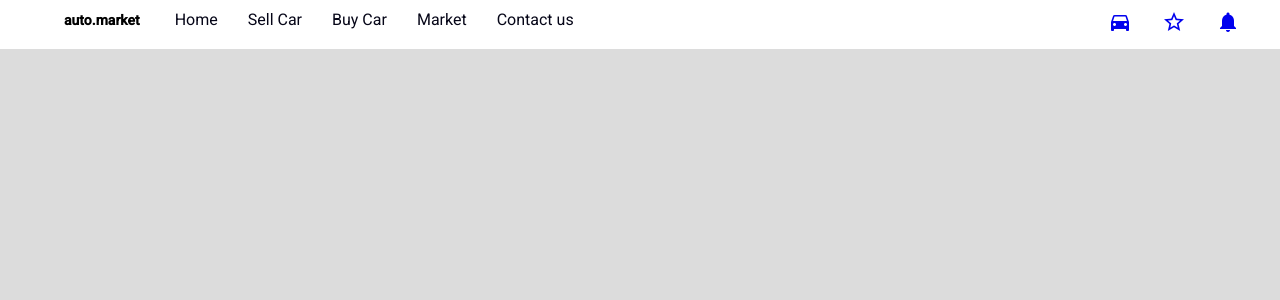
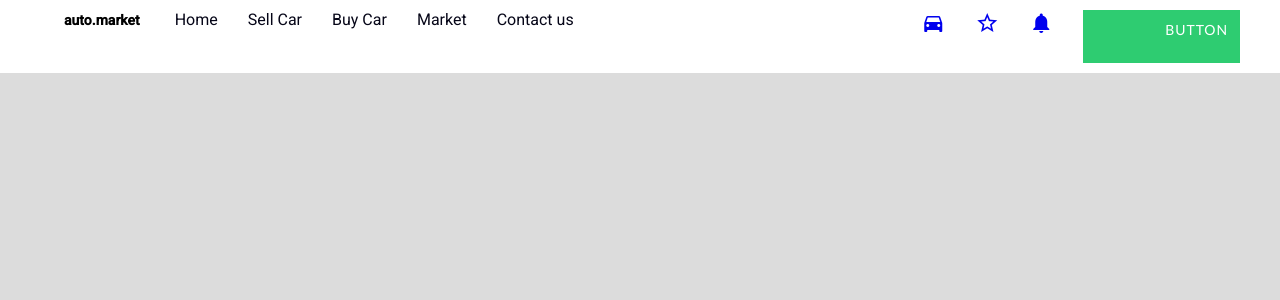
Before and after one commit to 5DaysCode/automarket, an Angular app: page / in a window 1280 px wide. Shown: the top 300 px of the page. Built offline with nearby package versions, Linux system fonts and the light colour scheme.

Commit message:
Some minior changes

```diff
--- a/src/app/header/header.component.html
+++ b/src/app/header/header.component.html
@@ -24,6 +24,10 @@
           ><mat-icon aria-label="Example home icon">notifications</mat-icon></a
         >
       </li>
+
+      <li>
+        <button class="btn btn-2 btn-sep icon-cart">Button</button>
+      </li>
     </ul>
   </div>
 </nav>
--- a/src/app/header/header.component.scss
+++ b/src/app/header/header.component.scss
@@ -60,3 +60,78 @@ nav {
   &:hover {
   }
 }
+
+.btn {
+  border: none;
+  font-family: "Lato";
+  font-size: inherit;
+  color: inherit;
+  background: none;
+  cursor: pointer;
+  display: inline-block;
+  background: $color-orange;
+  text-transform: uppercase;
+  letter-spacing: 1px;
+  font-weight: 300;
+  outline: none;
+  position: relative;
+  -webkit-transition: all 0.3s;
+  -moz-transition: all 0.3s;
+  transition: all 0.3s;
+}
+
+.btn:after {
+  content: "";
+  position: absolute;
+  z-index: -1;
+  -webkit-transition: all 0.3s;
+  -moz-transition: all 0.3s;
+  transition: all 0.3s;
+}
+
+/* Pseudo elements for icons */
+.btn:before {
+  font-family: "FontAwesome";
+
+  font-style: normal;
+  font-weight: normal;
+  font-variant: normal;
+  text-transform: none;
+  line-height: 1;
+  position: relative;
+  -webkit-font-smoothing: antialiased;
+}
+
+/* Icon separator */
+.btn-sep {
+  padding: 11px 12px 25px 82px;
+}
+
+.btn-sep:before {
+  background: rgba(0, 0, 0, 0.15);
+}
+
+/* Button 2 */
+.btn-2 {
+  background: #2ecc71;
+  color: #fff;
+}
+
+.btn-2:hover {
+  background: #27ae60;
+}
+
+.btn-2:active {
+  background: #27ae60;
+  top: 2px;
+}
+
+.btn-2:before {
+  position: absolute;
+  height: 100%;
+  left: 0;
+  top: 0;
+  line-height: 3;
+  font-size: 140%;
+  width: 60px;
+}
--- a/src/sass/abstract/_variables.scss
+++ b/src/sass/abstract/_variables.scss
@@ -2,6 +2,7 @@ $color-black: #050517;
 $color-white: #fff;
 $color-lightgrey: #dcdcdc;
 $color-test: yellow;
+$color-orange: orangered;
 
 //variables - header
 $header-height-Small: 50px;
```
